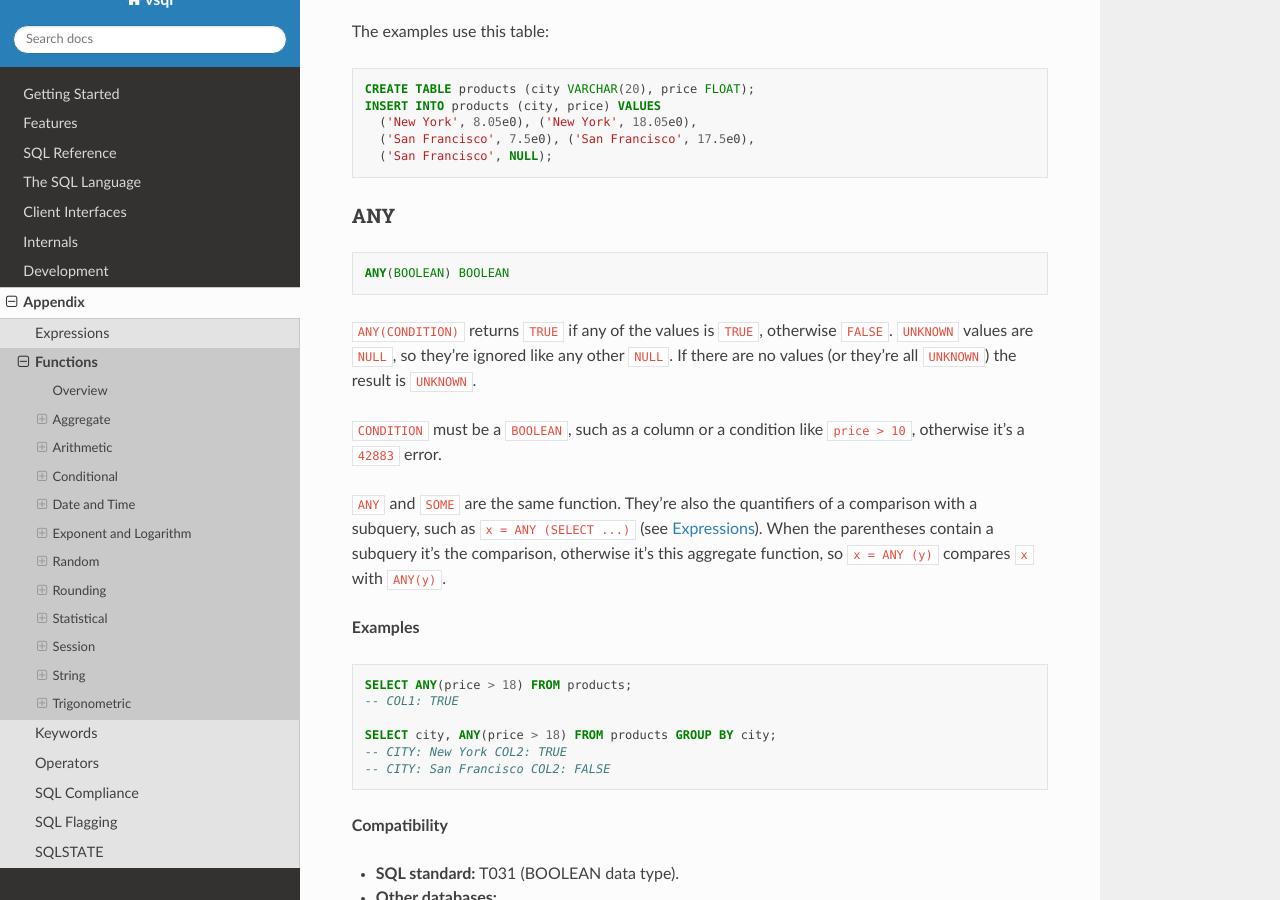
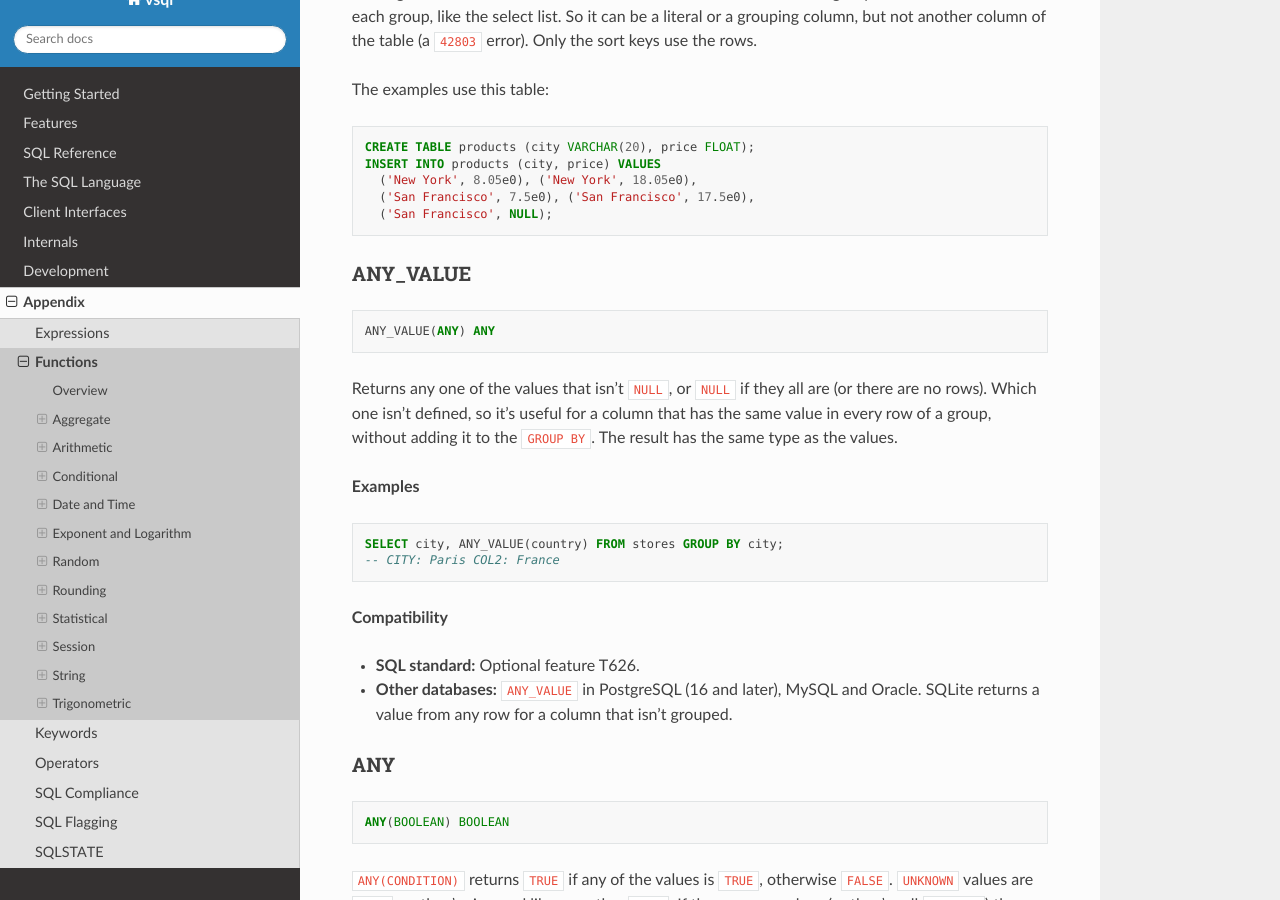
Before and after one commit to elliotchance/vsql, a Sphinx documentation site: the page built from docs/functions.rst, in a window 1280 px wide and 900 px high, scrolled down 6528 px. Built offline with Sphinx 7.4.7 and the Read the Docs theme 3.1.0, drawn with Linux system fonts in a browser that asks for light colours; some of the changed text lies outside the part shown.

Commit message:
language: Add ANY_VALUE
SQL:2023 adds the ANY_VALUE aggregate function (Feature T626), which is an
implementation-dependent value of the group, with the type of its argument
(ISO/IEC 9075-2:2023, 10.9, <aggregate function>, Syntax Rules, 7.f and
General Rules, 7.d.v). In vsql it's the first value that isn't NULL, or
NULL if they all are. ANY_VALUE is a reserved word in SQL:2023, so it's now
reserved.

Fixes #1194

Co-Authored-By: Claude Opus 5.5 <noreply@anthropic.com>

```diff
--- a/docs/functions.rst
+++ b/docs/functions.rst
@@ -59,6 +59,9 @@ Each function also has a **Compatibility** section:
    * - ``ANY``
      - Aggregate
      - T031
+   * - ``ANY_VALUE``
+     - Aggregate
+     - T626
    * - ``AVG``
      - Aggregate
      - Core (E091-01)
@@ -326,6 +329,31 @@ The examples use this table:
     ('San Francisco', 7.5e0), ('San Francisco', 17.5e0),
     ('San Francisco', NULL);
 
+ANY_VALUE
+^^^^^^^^^
+
+.. code-block:: sql
+
+   ANY_VALUE(ANY) ANY
+
+Returns any one of the values that isn't ``NULL``, or ``NULL`` if they all are
+(or there are no rows). Which one isn't defined, so it's useful for a column
+that has the same value in every row of a group, without adding it to the
+``GROUP BY``. The result has the same type as the values.
+
+**Examples**
+
+.. code-block:: sql
+
+  SELECT city, ANY_VALUE(country) FROM stores GROUP BY city;
+  -- CITY: Paris COL2: France
+
+**Compatibility**
+
+- **SQL standard:** Optional feature T626.
+- **Other databases:** ``ANY_VALUE`` in PostgreSQL (16 and later), MySQL and
+  Oracle. SQLite returns a value from any row for a column that isn't grouped.
+
 ANY
 ^^^
 
--- a/docs/sql-compliance-9075-2.rst
+++ b/docs/sql-compliance-9075-2.rst
@@ -1556,7 +1556,7 @@ Optional Features
    * - ✅ **T625**
      - **LISTAGG**
 
-   * - ❌ **T626**
+   * - ✅ **T626**
      - **ANY_VALUE**
 
    * - ❌ **T627**
--- a/docs/sql-compliance.rst
+++ b/docs/sql-compliance.rst
@@ -18,7 +18,7 @@ vsql follows three of them. Each has its own page:
    * - :doc:`sql-compliance-9075-2`
      - The SQL language
      - 128 of 163
-     - 95 of 408
+     - 96 of 408
 
    * - :doc:`sql-compliance-9075-3`
      - The C API
--- a/docs/standard/part2/09.txt
+++ b/docs/standard/part2/09.txt
@@ -632,7 +632,7 @@
 9.16/SR/1.am             implemented  vsql/compiler.v tests/std_2_11_9_check_constraint.sql
 9.16/SR/1.an             n/a          - - polymorphic table functions (B200)
 9.16/SR/1.ao             implemented  vsql/compiler.v tests/std_2_11_9_check_constraint.sql
-9.16/SR/1.ap             n/a          - - ANY_VALUE (T626)
+9.16/SR/1.ap             implemented  vsql/std_2_10_9_aggregate_function.v tests/std_2_10_9_any_value.sql an aggregate can't be in a CHECK constraint or a generated column
 9.16/SR/1.aq             n/a          - - multisets (S271)
 9.16/SR/1.ar             n/a          - - arrays (S091)
 9.16/SR/1.as             implemented  vsql/compiler.v tests/std_2_10_9_listagg.sql
--- a/docs/standard/part2/10.txt
+++ b/docs/standard/part2/10.txt
@@ -237,7 +237,7 @@
 10.9/GR/7.d.ii           implemented  vsql/std_2_10_9_aggregate_function.v tests/std_2_10_9_set_functions.sql
 10.9/GR/7.d.iii          implemented  vsql/std_2_10_9_aggregate_function.v tests/std_2_10_9_set_functions.sql
 10.9/GR/7.d.iv           implemented  vsql/std_2_10_9_aggregate_function.v tests/std_2_10_9_set_functions.sql
-10.9/GR/7.d.v            n/a          - - ANY_VALUE (T626)
+10.9/GR/7.d.v            implemented  vsql/std_2_10_9_aggregate_function.v tests/std_2_10_9_any_value.sql
 10.9/GR/7.d.vi           implemented  vsql/std_2_10_9_aggregate_function.v tests/std_2_10_9_set_functions.sql
 10.9/GR/7.d.vii          implemented  vsql/std_2_10_9_aggregate_function.v tests/std_2_10_9_boolean_set_functions.sql
 10.9/GR/7.d.vii.1        implemented  vsql/std_2_10_9_aggregate_function.v tests/std_2_10_9_boolean_set_functions.sql
@@ -349,7 +349,7 @@
 10.9/GR/12.g.i           n/a          - - ARRAY_AGG (S098)
 10.9/GR/12.g.ii          n/a          - - ARRAY_AGG (S098)
 10.9/CR/1                n/a          - - row pattern recognition (R010)
-10.9/CR/2                n/a          - - ANY_VALUE (T626)
+10.9/CR/2                implemented  vsql/std_2_10_9_aggregate_function.y tests/std_2_10_9_any_value.sql
 10.9/CR/3                n/a          - - EVERY, ANY and SOME aren't supported (T031)
 10.9/CR/4                implemented  vsql/std_1_8_5_sql_flagger.v tests/std_1_8_5_flagging.sql
 10.9/CR/5                implemented  vsql/std_2_10_9_aggregate_function.y tests/std_1_8_5_flagging.sql
```
Also changed, not shown: 8 other files.
